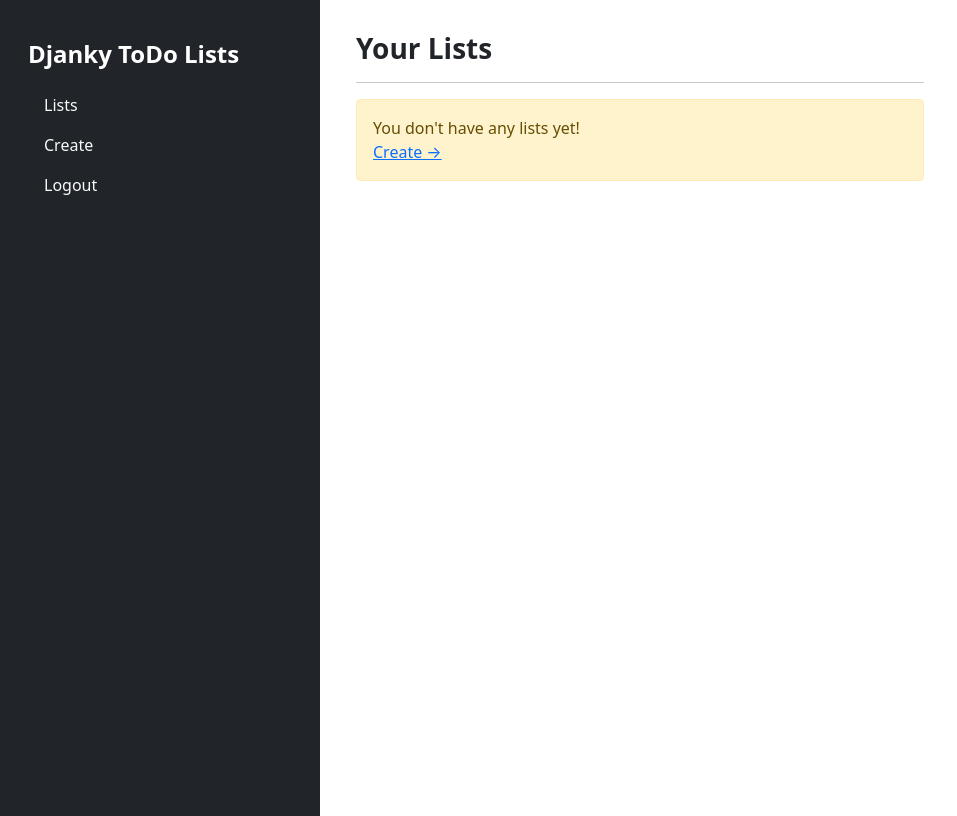
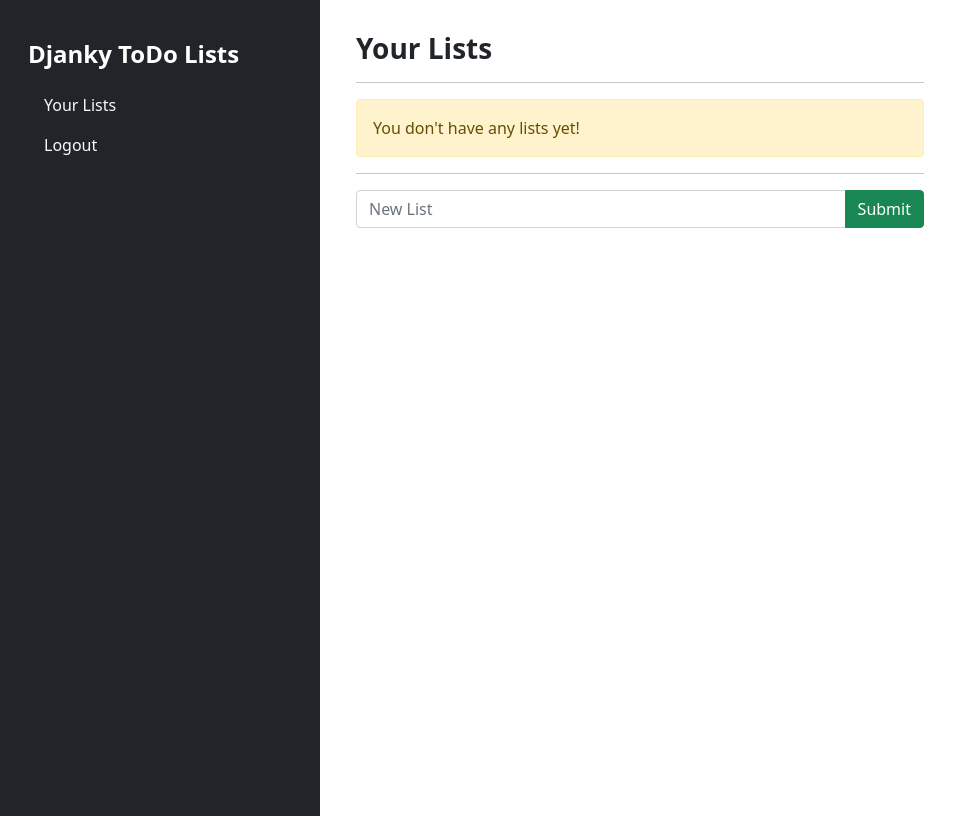
Before and after one commit to Chrismaganga/django-tech-with-chris, a Django app: page / in a window 1280 px wide. Shown: the whole page, without its empty margins (0-957 px from the left). Run offline with Django 3.2, Linux system fonts and the light colour scheme; the visitor is signed in with stand-in values (Sample User, id 1); data that the repository does not hold is empty.

Commit message:
Merged the redundant 'Create' view into the 'Your Lists' view.

```diff
--- a/mysite/main/forms.py
+++ b/mysite/main/forms.py
@@ -1,4 +1,5 @@
 from django import forms
 
 class CreateNewList(forms.Form):
-  name = forms.CharField(label="List Name", max_length=200, widget=forms.TextInput(attrs={"class": "form-control", "placeholder": "List Name"}))
+  name = forms.CharField(label="List Name", max_length=200, widget=(
+    forms.TextInput(attrs={"class": "form-control", "placeholder": "New List"})))
--- a/mysite/main/templates/main/base.html
+++ b/mysite/main/templates/main/base.html
@@ -37,8 +37,7 @@
         <nav class="d-flex flex-column align-items-center align-items-sm-start px-3 pt-4 text-white min-vh-100">
           <a href="/" class="text-white" style="text-decoration: none;"><h1 class="logo mb-3">Djanky ToDo Lists</h1></a>
           {% if response.user.is_authenticated %}
-            <a class="nav-link link-light" href="/">Lists</a>
-            <a class="nav-link link-light" href="/create">Create</a>
+            <a class="nav-link link-light" href="/">Your Lists</a>
             <a class="nav-link link-light" href="/logout">Logout</a>
           {% else %}
             <a class="nav-link link-light" href="/login">Login</a>
--- a/mysite/main/templates/main/view.html
+++ b/mysite/main/templates/main/view.html
@@ -19,7 +19,14 @@
     {% else %}
     <div class="alert alert-warning">
       You don't have any lists yet!<br>
-      <a href="/create">Create &rarr;</a>
     </div>
   {% endif %}
+  <hr class="mb-3">
+  <form method="post" class="form-group">
+    {% csrf_token %}
+    <div class="input-group mb-3">
+      {{form.name}}
+      <button type="submit" class="btn btn-success">Submit</button>
+    </div>
+  </form>
 {% endblock content %}
--- a/mysite/main/urls.py
+++ b/mysite/main/urls.py
@@ -4,5 +4,4 @@ from . import views
 urlpatterns = [
   path("view/<int:id>/", views.list_view, name="ListView"),
   path("", views.view, name="View"),
-  path("create/", views.create, name="Create"),
 ]
--- a/mysite/main/views.py
+++ b/mysite/main/views.py
@@ -58,13 +58,6 @@ def list_view(response, id):
 
 def view(response):
   if response.user.is_authenticated:
-    return render(response, "main/view.html", {"response": response})
-  else:
-    return HttpResponseRedirect("/login?error=Please+log+in+first.")
-
-def create(response):
-
-  if response.user.is_authenticated:
     if response.method == "POST":
       form = CreateNewList(response.POST)
 
@@ -72,12 +65,14 @@ def create(response):
         n = form.cleaned_data["name"]
         t = ToDoList(name = n)
         t.save()
-        response.user.todolist.add(t)
+        response.user.todolist.add(t) # models.py ToDoList.User[ForeignKey][name="todolist"]
 
         return HttpResponseRedirect("/view/{}".format(t.id))
+      else:
+        return HttpResponseRedirect("/?error=Validation+Error.")
 
     else:
       form = CreateNewList()
-      return render(response, "main/create.html", {"form": form, "response": response})
+      return render(response, "main/view.html", {"form": form, "response": response})
   else:
     return HttpResponseRedirect("/login?error=Please+log+in+first.")
```
